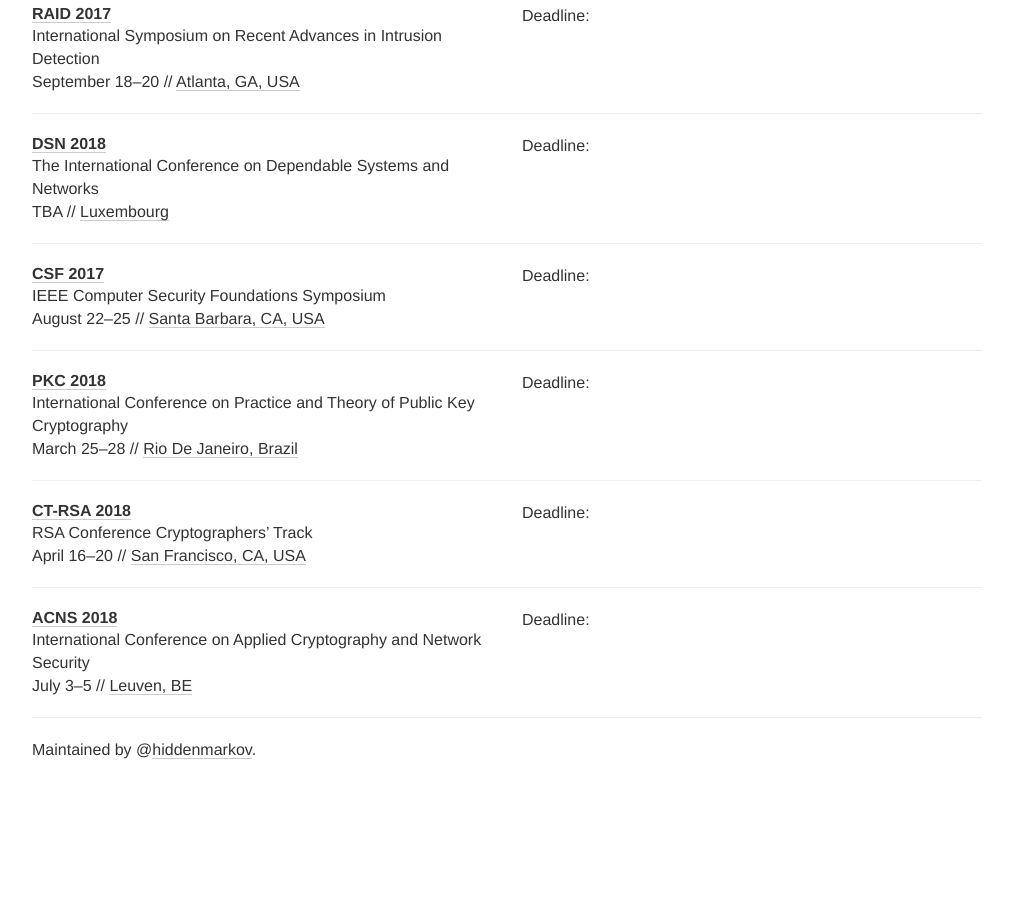
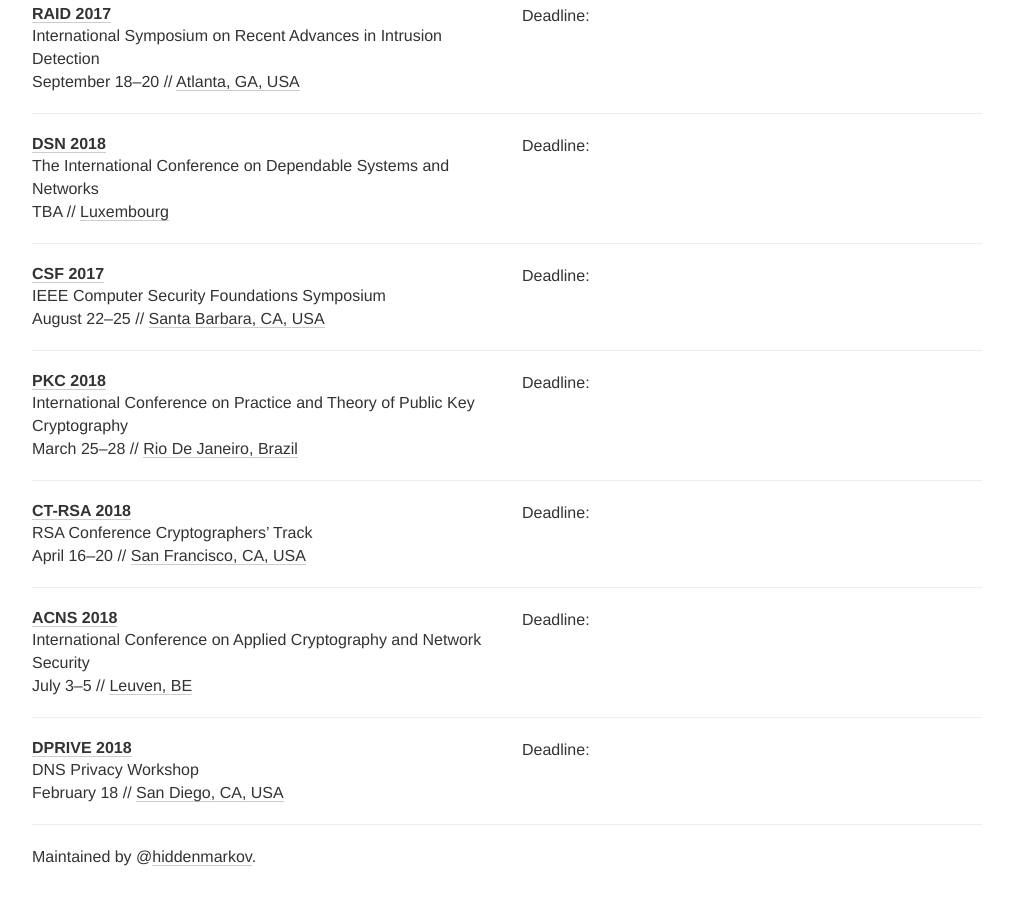
Before and after one commit to sec-deadlines/sec-deadlines.github.io, a Jekyll site: the page built from index.html, in a window 1280 px wide and 900 px high, scrolled down 1773 px. Shown: the whole window, without its empty margins (133-1146 px from the left). Built offline with Jekyll 4.4.1, drawn with Linux system fonts in a browser that asks for light colours; nearby versions of some CDN libraries; comment, search, counter and statistics services are not loaded; before the commit the page ends 2566 px from its top, so only the background shows below that.

Commit message:
added DPRIVE, colocated with NDSS

```diff
--- a/_data/conferences.yml
+++ b/_data/conferences.yml
@@ -197,3 +197,12 @@
   date: July 3-5
   place: Leuven, BE
   tags: [CRYPTO, SEC]
+
+- name: DPRIVE
+  description: DNS Privacy Workshop
+  year: 2018
+  link: https://www.ndss-symposium.org/ndss2018/cfp-ndss2018-dnspriv/
+  deadline: "2017-12-08 23:59"
+  date: February 18
+  place: San Diego, CA, USA
+  tags: PRIV
```
